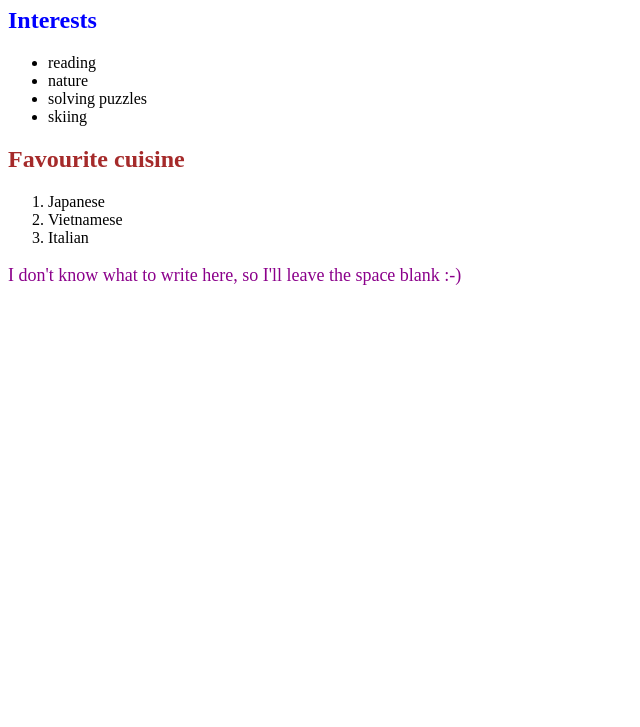
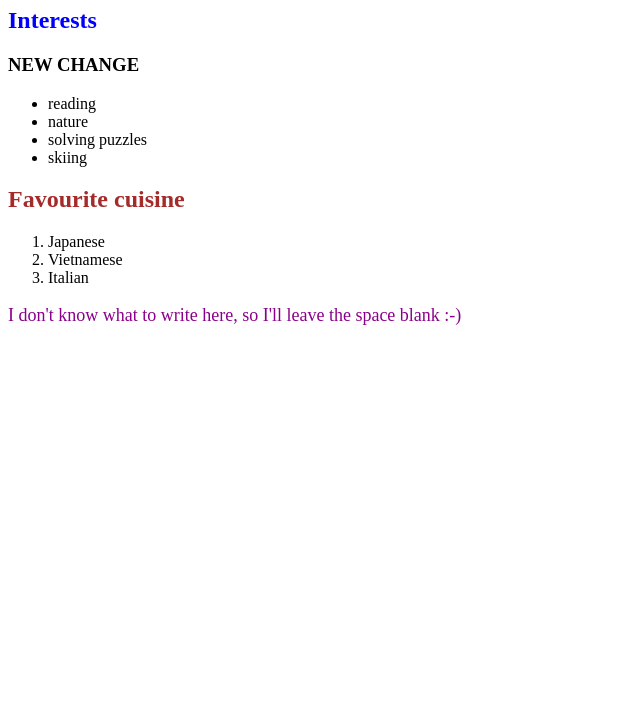
Before and after one commit to ivasve/ivasve.github.io, a plain HTML site: page index.html in a window 1280 px wide. Shown: the part 73-800 px from the top of the page, without its empty margins (0-640 px from the left). Drawn offline with Linux system fonts and the light colour scheme.

```diff
--- a/index.html
+++ b/index.html
@@ -9,6 +9,7 @@
 <body>
     <h1>This is my page</h1>
     <h2 style="color:blue;">Interests</h2>
+    <h3> NEW CHANGE</h3>
     <ul>
         <li>reading</li>
         <li>nature</li>
```
